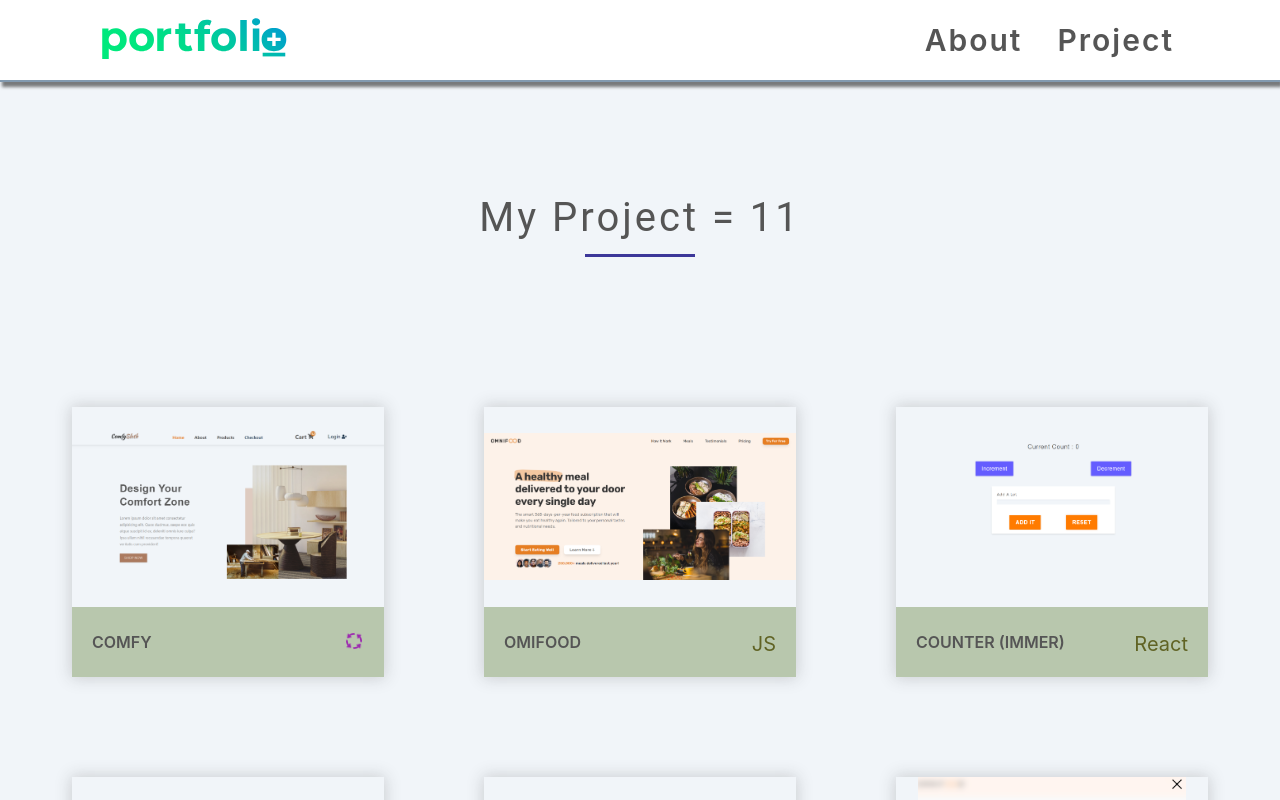
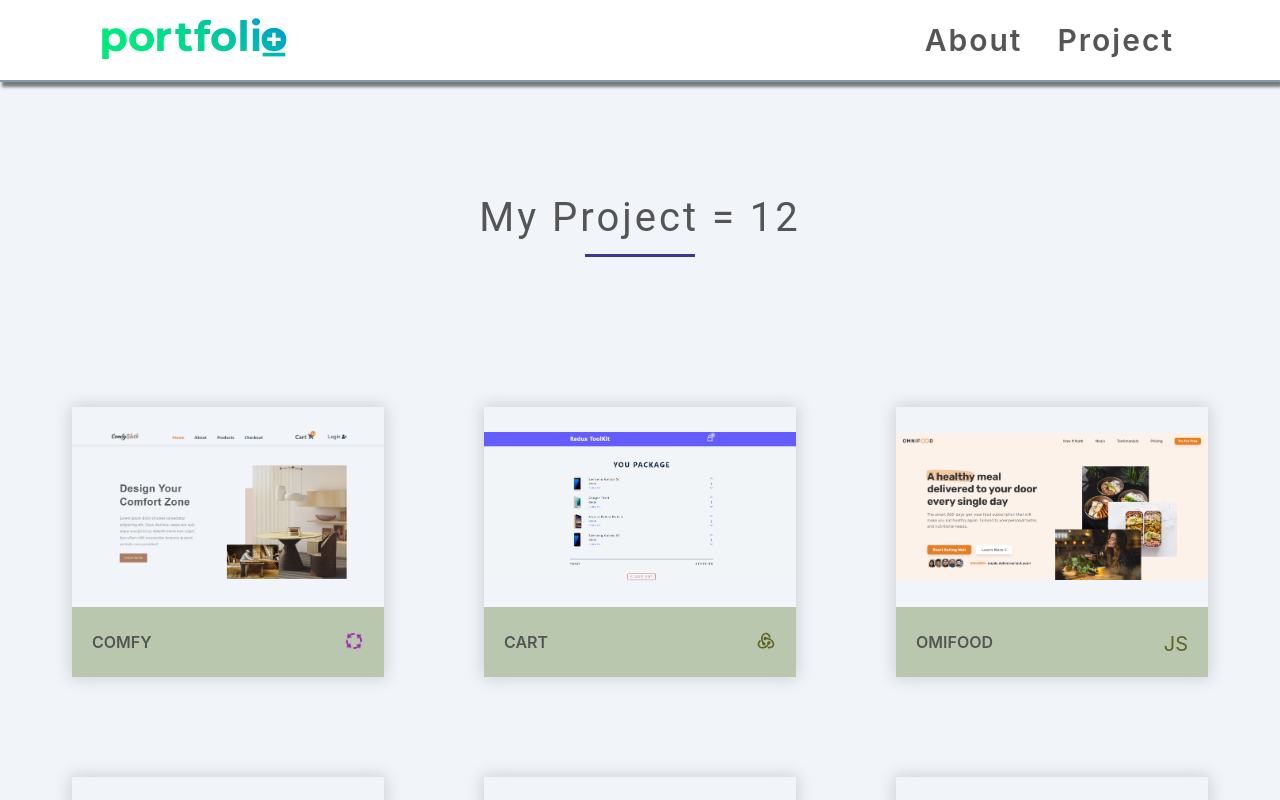
Before and after one commit to imooclam/portfolio, a React (Vite) app: page /project in a window 1280 px wide. Shown: the top 800 px of the page. Built offline with nearby package versions, Linux system fonts and the light colour scheme.

Commit message:
newProject(Cart)

```diff
--- a/package.json
+++ b/package.json
@@ -10,10 +10,12 @@
     "preview": "vite preview"
   },
   "dependencies": {
+    "@reduxjs/toolkit": "^1.9.4",
     "react": "^18.2.0",
     "react-dom": "^18.2.0",
     "react-icon": "^1.0.0",
     "react-icons": "^4.8.0",
+    "react-redux": "^8.0.5",
     "react-router-dom": "^6.9.0"
   },
   "devDependencies": {
--- a/src/data.jsx
+++ b/src/data.jsx
@@ -1,5 +1,8 @@
+import { nanoid } from '@reduxjs/toolkit';
 import React from 'react';
+
 import { FcProcess } from 'react-icons/fc';
+import { TbBrandRedux } from 'react-icons/tb';
 export const data = [
   {
     id: 0,
@@ -7,6 +10,13 @@ export const data = [
     link: 'https://ecomy-app.netlify.app/',
     name: 'comfy',
     icon: <FcProcess className="process" />,
+  },
+  {
+    id: nanoid(),
+    img: 'CartRedux.PNG',
+    link: 'cart-redux-nanoid.netlify.app',
+    name: 'Cart',
+    icon: <TbBrandRedux />,
   },
   {
     id: 1,
```
Also changed, not shown: public/CartRedux.PNG (added), 1 other file (tests, documents, lock files or other folders).
